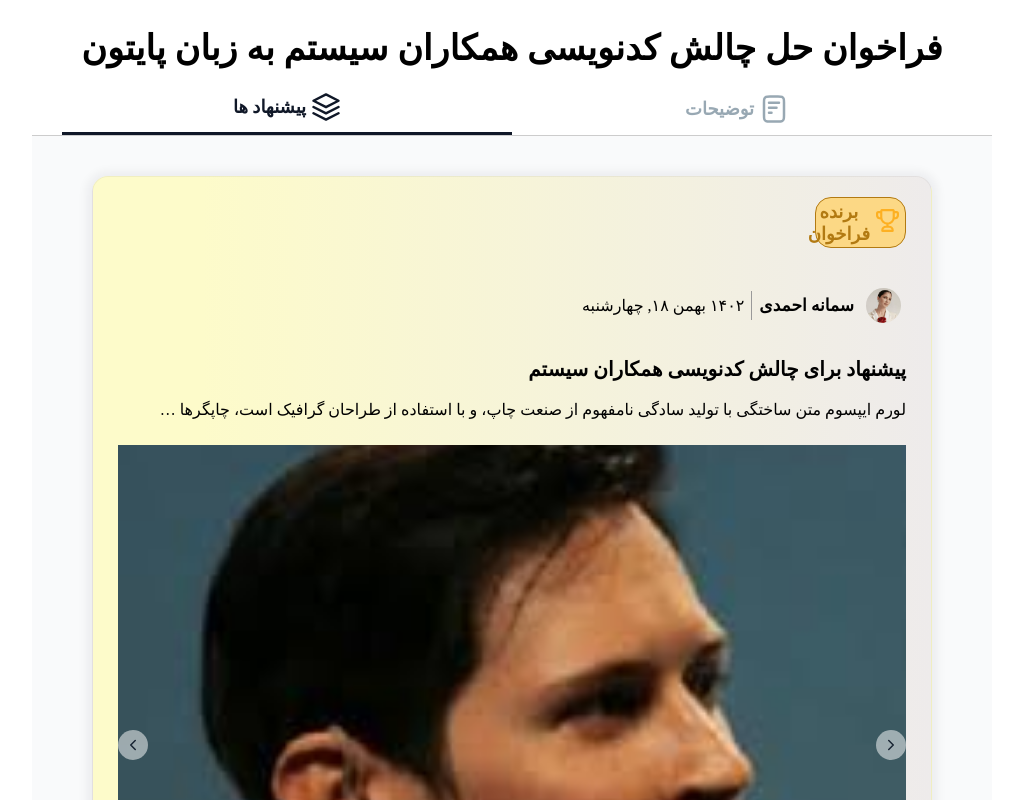
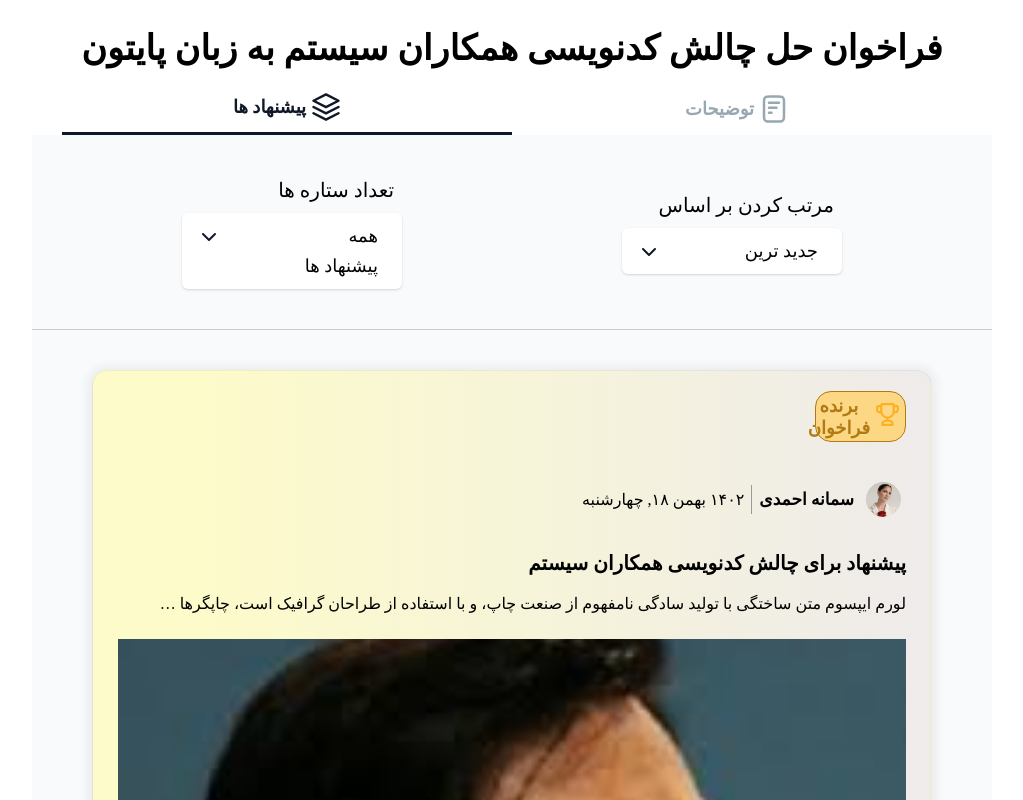
Before and after one commit to amirabdolazimi/JaheshTechTask, a React (Vite) app: page / in a window 1280 px wide. Shown: the top 800 px of the page, without its empty margins (128-1151 px from the left). Built offline with nearby package versions, Linux system fonts and the light colour scheme.

Commit message:
Developing SelectBoxes ....

```diff
--- /dev/null
+++ b/src/Components/DropDown/DropDown.module.css
@@ -0,0 +1,88 @@
+.dropDown {
+  margin-top: 2rem;
+  display: grid;
+  position: relative;
+  width: 25%;
+  z-index: 9;
+}
+.dropDown label {
+  margin: 10px 8px;
+  font-size: 20px;
+  line-height: 26px;
+  font-weight: 500;
+}
+.dropDownDefaultValue {
+  cursor: pointer;
+  box-shadow: 0 1px 3px 0 rgba(0, 0, 0, 0.1), 0 1px 2px 0 rgba(0, 0, 0, 0.06);
+  display: grid;
+  grid-template-columns: repeat(2, minmax(0, 1fr));
+  background-color: #ffffff;
+  position: relative;
+  padding: 0.5rem 1.5rem;
+  user-select: none;
+  border-radius: 0.375rem;
+}
+.dropDownDefaultValue:active {
+  background-color: #cbd5e1; /* slate-300 */
+}
+.dropDownDefaultValue p {
+  font-size: 18px;
+  font-weight: 500;
+  line-height: 30px;
+}
+.dropDownDefaultValue span {
+  position: absolute;
+  top: 0.75rem;
+  left: 15px;
+  font-size: 1.25rem;
+
+  font-weight: 800;
+}
+.dropDownDefaultValue span svg {
+  transform: rotate(90deg);
+}
+.optionsParent {
+  box-shadow: 0 1px 3px 0 rgba(0, 0, 0, 0.1), 0 1px 2px 0 rgba(0, 0, 0, 0.06);
+  position: absolute;
+  width: 100%;
+  background-color: #ffffff;
+  top: 6.5rem;
+
+  border-radius: 0.375rem;
+}
+.showDropDown {
+  opacity: 0;
+  display: none;
+  transition-property: all;
+  transition-timing-function: ease-out;
+  transition-duration: 300ms;
+}
+.hideDropDown {
+  opacity: 1;
+  display: block;
+  transition-property: all;
+  transition-timing-function: ease-out;
+  transition-duration: 300ms;
+}
+.option {
+  user-select: none;
+}
+.option div {
+  font-size: 16px;
+  line-height: 26px;
+  font-weight: 600;
+  display: flex;
+  align-items: center;
+  padding: 0.75rem 1.5rem;
+  gap: 0 5px;
+}
+.goldTextColor span {
+  color: #f79009;
+}
+.option:hover {
+  cursor: pointer;
+}
+.option:active {
+  cursor: pointer;
+  background-color: #e2e8f0;
+}
--- /dev/null
+++ b/src/Components/DropDown/DropDown.tsx
@@ -0,0 +1,55 @@
+import { useState } from "react";
+import classes from "./DropDown.module.css";
+import CarretRightIcon from "../Icons/CarretRightIcon";
+
+const DropDown = ({ sortValue, items }) => {
+  const [dropDownStatus, setDropDownStatus] = useState(true);
+  const [selectedValue, setSelectedValue] = useState<string>("");
+  // TODO:Write Logic for DropDown
+  // console.log(items);
+  console.log("selectedValue : >>>>>", selectedValue);
+
+  const handleClick = (value) => {
+    setDropDownStatus((prevState) => !prevState);
+    setSelectedValue(value);
+    console.log("Value", value);
+  };
+
+  return (
+    <div className={classes.dropDown}>
+      <label>{sortValue}</label>
+      <div
+        onClick={() => {
+          setDropDownStatus((prevState) => !prevState);
+        }}
+        className={classes.dropDownDefaultValue}
+      >
+        <p>{selectedValue ? selectedValue : items[0].label}</p>
+        <span>
+          <CarretRightIcon />
+        </span>
+      </div>
+      <div
+        className={`${classes.optionsParent} ${
+          dropDownStatus ? classes.showDropDown : classes.hideDropDown
+        }`}
+      >
+        {items.map((item) => {
+          return (
+            <div
+              onClick={() => handleClick(item.label)}
+              className={`${classes.option} ${
+                item.value === 0 || ("All" && classes.goldTextColor)
+              }`}
+              key={item.value}
+            >
+              <div value={item.value}>{item.label}</div>
+            </div>
+          );
+        })}
+      </div>
+    </div>
+  );
+};
+
+export default DropDown;
--- a/src/Components/SubmitRate/SubmitRate.tsx
+++ b/src/Components/SubmitRate/SubmitRate.tsx
@@ -17,8 +17,6 @@ const SubmitRate: React.FC<ISubmitRate> = ({ setPosts, posts, postId }) => {
     earnedStars: rateValue,
   };
   useEffect(() => {
-    console.log(posts);
-
     setPosts(updatedPosts);
   }, [rateValue]);
 
--- a/src/Pages/EventSuggestionPage/EventSuggestionPage.module.css
+++ b/src/Pages/EventSuggestionPage/EventSuggestionPage.module.css
@@ -48,7 +48,9 @@
   align-items: center;
   margin-left: 5px;
 }
-
+.selectBox {
+  display: none;
+}
 @media only screen and (min-width: 768px) {
   .header {
     display: none;
@@ -64,4 +66,11 @@
   .pagination {
     padding: 30px 60px;
   }
+  .selectBox {
+    display: flex;
+    align-items: center;
+    justify-content: space-around;
+    padding: 0 2.5rem;
+    margin-bottom: 2.5rem ;
+  }
 }
--- a/src/Pages/EventSuggestionPage/EventSuggestionPage.tsx
+++ b/src/Pages/EventSuggestionPage/EventSuggestionPage.tsx
@@ -6,6 +6,60 @@ import classes from "./EventSuggestionPage.module.css";
 import Pagination from "../../Components/Pagination/Pagination";
 import { DUMMY_POST } from "../../data/DummyPosts";
 import { PostType } from "../../models/types/types";
+import DropDown from "../../Components/DropDown/DropDown";
+import FillStarIcon from "../../Components/Icons/FillStarIcon";
+const FiveStar = () => {
+  return (
+    <div>
+      <FillStarIcon />
+      <FillStarIcon />
+      <FillStarIcon />
+      <FillStarIcon />
+      <FillStarIcon />
+      <span>5ستاره</span>
+    </div>
+  );
+};
+const FourStar = () => {
+  return (
+    <div>
+      <FillStarIcon />
+      <FillStarIcon />
+      <FillStarIcon />
+      <FillStarIcon />
+      <span>4ستاره</span>
+    </div>
+  );
+};
+const ThreeStar = () => {
+  return (
+    <div>
+      <FillStarIcon />
+      <FillStarIcon />
+      <FillStarIcon />
+      <span>3ستاره</span>
+    </div>
+  );
+};
+const TwoStar = () => {
+  return (
+    <div>
+      <FillStarIcon />
+      <FillStarIcon />
+      <span>2ستاره</span>
+    </div>
+  );
+};
+
+const OneStar = () => {
+  return (
+    <div>
+      <FillStarIcon />
+      <span>1ستاره</span>
+    </div>
+  );
+};
+
 const EventSuggestionPage = () => {
   const [posts, setPosts] = useState<PostType[]>(DUMMY_POST);
 
@@ -14,6 +68,28 @@ const EventSuggestionPage = () => {
   const lastPostIndex: number = currentPage * postPerPage;
   const firstPostIndex: number = lastPostIndex - postPerPage;
   const currentPosts: PostType[] = posts.slice(firstPostIndex, lastPostIndex);
+
+  const dropDownOptions = [
+    {
+      sortValue: "مرتب کردن بر اساس",
+      itemOptions: [
+        { label: "جدید ترین", value: "new" },
+        { label: "قدیمی ترین", value: "old" },
+      ],
+    },
+    {
+      sortValue: "تعداد ستاره ها",
+      itemOptions: [
+        { label: "همه پیشنهاد ها", value: "All" },
+        { label: <FiveStar />, value: "5" },
+        { label: <FourStar />, value: "4" },
+        { label: <ThreeStar />, value: "3" },
+        { label: <TwoStar />, value: "2" },
+        { label: <OneStar />, value: "1" },
+        { label: "بدون ستاره", value: "0" },
+      ],
+    },
+  ];
 
   // TODO : Responsive
   // TODO : CustomSelectBox
@@ -34,6 +110,14 @@ const EventSuggestionPage = () => {
           <h3>فیلتر ها </h3>
         </div>
       </header>
+      <div className={classes.selectBox}>
+        {dropDownOptions.map((items) => (
+          <DropDown items={items.itemOptions} sortValue={items.sortValue} />
+        ))}
+        {/* <DropDown onSort={() => {}} sortValue={0} /> */}
+        {/* <DropDown onSort={() => {}} sortValue={0} /> */}
+        {/* <DropDown onSort={() => {}} sortValue={0} /> */}
+      </div>
       <div className={classes.postGrid}>
         {currentPosts.map((post) => (
           <Post {...post} key={post.id} setPosts={setPosts} posts={posts} />
```
